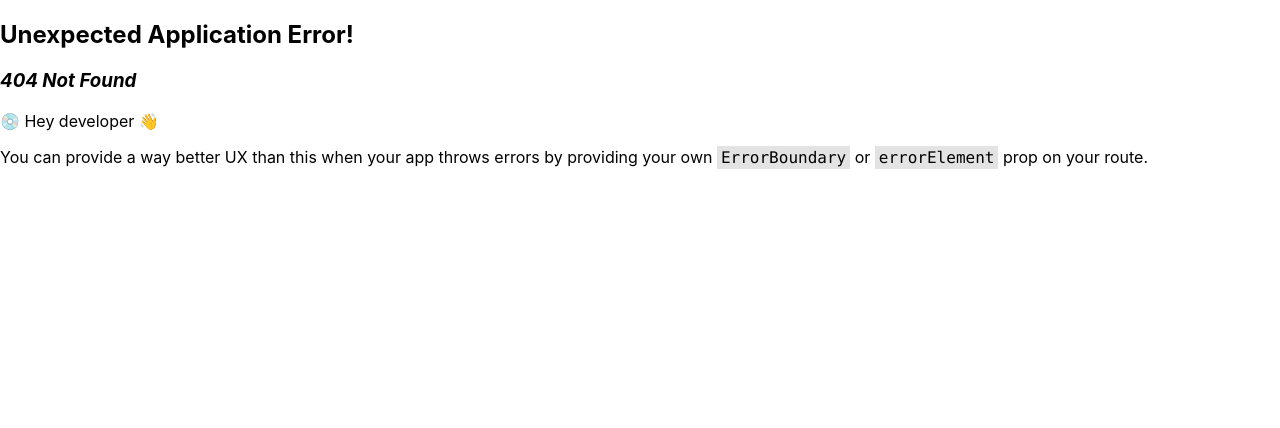
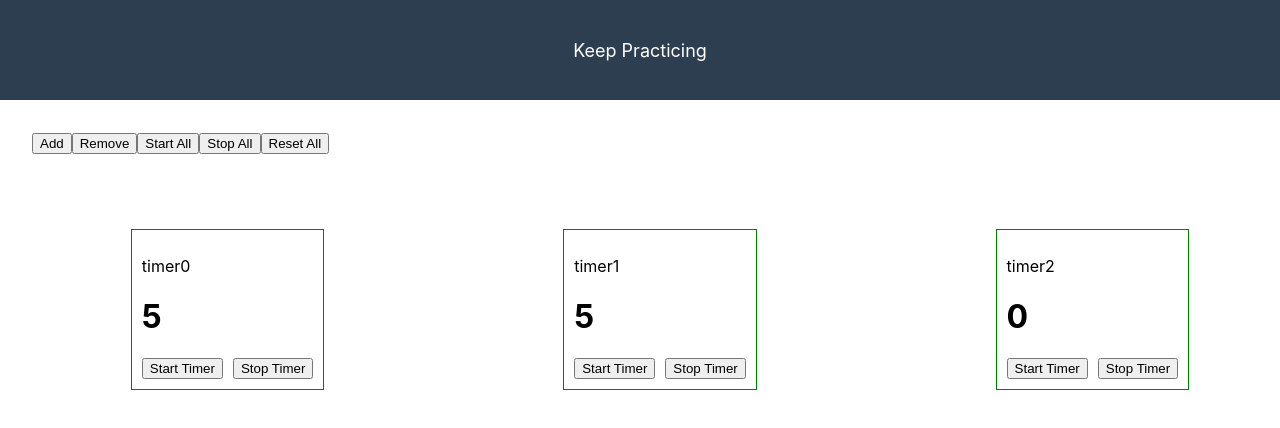
Before and after one commit to rahul4code/JSnippet, a React (Create React App) app: page /timerDashboard in a window 1280 px wide. Before the commit this address had no page. Shown: the top 428 px of the page. Built offline with nearby package versions, Linux system fonts and the light colour scheme.

Commit message:
timers question implemented successfully

```diff
--- a/src/index.js
+++ b/src/index.js
@@ -13,6 +13,7 @@ import Container from "./useContext/Container";
 import ThunkContainer from "./redux-toolkit/ThunkContainer";
 import { Pagination } from "./pagination";
 import Registration from "./stepperForm/App";
+import Dashboard from "./timer/Dashboard";
 
 const appRouter = createBrowserRouter([
   {
@@ -55,6 +56,10 @@ const appRouter = createBrowserRouter([
         path: "/stepperForm",
         element: <Registration />,
       },
+      {
+        path: "/timerDashboard",
+        element: <Dashboard />,
+      },
     ],
   },
 ]);
--- /dev/null
+++ b/src/timer/Dashboard.js
@@ -0,0 +1,103 @@
+import React, { useState } from "react";
+import Timer from "./Timer.js";
+
+const Dashboard = () => {
+  const [timers, setTimers] = useState([
+    { isActive: true, name: "timer0", seconds: 0 },
+    { isActive: true, name: "timer1", seconds: 0 },
+    { isActive: false, name: "timer2", seconds: 0 },
+  ]);
+
+  const handleAdd = () => {
+    setTimers((timer) => [
+      ...timer,
+      {
+        name: `timer${timer.length}`,
+        isActive: true,
+        seconds: 0,
+      },
+    ]);
+  };
+
+  const handleRemove = () => {
+    const timerData = timers.slice(0, timers.length - 1);
+    setTimers(timerData);
+  };
+
+  const handleStartAll = () => {
+    const activeTimers = timers.map((item) => {
+      return { ...item, isActive: true };
+    });
+    setTimers(activeTimers);
+  };
+
+  const handleStopAll = () => {
+    const activeTimers = timers.map((item) => {
+      return { ...item, isActive: false };
+    });
+    setTimers(activeTimers);
+  };
+
+  const handleStart = (name) => {
+    const updatedTimers = timers.map((item) => {
+      if (item.name === name) {
+        return { ...item, isActive: true };
+      } else {
+        return item;
+      }
+    });
+    setTimers(updatedTimers);
+  };
+
+  const handleStop = (name) => {
+    const updatedTimers = timers.map((item) => {
+      if (item.name === name) {
+        return { ...item, isActive: false };
+      } else {
+        return item;
+      }
+    });
+    setTimers(updatedTimers);
+  };
+
+  const resetAll = () => {
+    const updatedTimers = timers.map((item) => {
+      return { ...item, seconds: 0, isActive: false };
+    });
+    setTimers(updatedTimers);
+  };
+
+  return (
+    <div>
+      <button onClick={handleAdd}>Add</button>
+      <button onClick={handleRemove}>Remove</button>
+      <button onClick={handleStartAll}>Start All</button>
+      <button onClick={handleStopAll}>Stop All</button>
+      <button onClick={resetAll}>Reset All</button>
+
+      <div>
+        <ul style={{ display: "flex", justifyContent: "space-between" }}>
+          {timers.map((item, index) => (
+            <div
+              key={index}
+              style={{
+                border: "1px solid green",
+                padding: "10px",
+                margin: "5%",
+              }}
+            >
+              <Timer
+                {...item}
+                setTimers={setTimers}
+                handleStart={handleStart}
+                handleStop={handleStop}
+              />
+            </div>
+          ))}
+        </ul>
+      </div>
+    </div>
+  );
+};
+
+export default Dashboard;
--- /dev/null
+++ b/src/timer/Timer.js
@@ -0,0 +1,45 @@
+import React, { useEffect } from "react";
+
+const Timer = ({
+  isActive,
+  name,
+  handleStart,
+  handleStop,
+  setTimers,
+  seconds,
+}) => {
+  useEffect(() => {
+    let interval = null;
+    if (isActive) {
+      interval = setInterval(() => {
+        setTimers((prevTimers) =>
+          prevTimers.map((item) =>
+            item.name === name ? { ...item, seconds: item.seconds + 1 } : item
+          )
+        );
+      }, 1000);
+    }
+
+    return () => {
+      clearInterval(interval);
+    };
+  }, [isActive, name, setTimers]);
+
+  return (
+    <div>
+      <p>{name}</p>
+      <h1>{seconds}</h1>
+      <div style={{ display: "flex", justifyContent: "space-between" }}>
+        <button
+          onClick={() => handleStart(name)}
+          style={{ marginRight: "10px" }}
+        >
+          Start Timer
+        </button>
+        <button onClick={() => handleStop(name)}>Stop Timer</button>
+      </div>
+    </div>
+  );
+};
+
+export default Timer;
```
